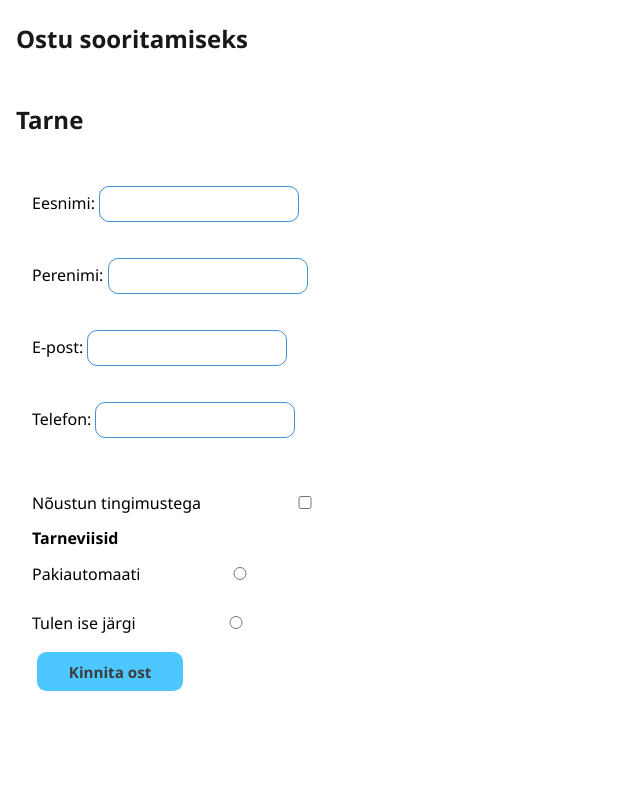
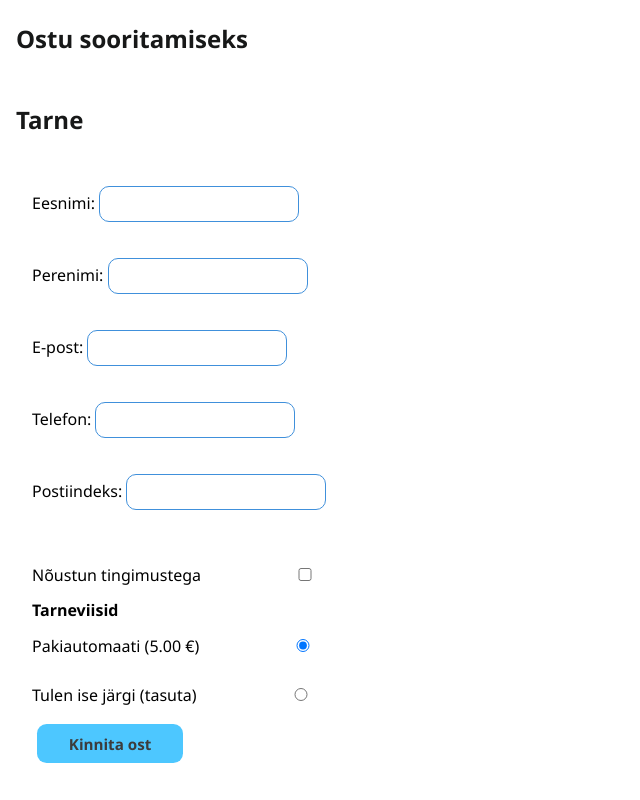
Before and after one commit to MedvedEE/VLE_JS, a plain HTML site: page index.html in a window 1280 px wide. Shown: the part 754-1554 px from the top of the page, without its empty margins (0-640 px from the left). Before the commit the page ends 1482 px from the top, so only its background shows below. Drawn offline with Linux system fonts and the light colour scheme.

Commit message:
Updating VLE

```diff
--- a/index.html
+++ b/index.html
@@ -10,8 +10,8 @@
     <link rel="stylesheet" href="styles.css">
 </head>
 
+<body>
 
-<body>
     <main class="container">
         <!----------------Ostukorv--------------------->
         <section class="section">
@@ -34,7 +34,6 @@
                 </div>
             </div>
 
-
             <h2 class="ostukorv">Ostukorv</h2>
             <div class="korv"></div>
         </section>
@@ -42,7 +41,6 @@
         <!----------------Taimer--------------------->
         <section class="section">
             <h2>Ostu sooritamiseks <span id="time"></span> </h2>
-
         </section>
 
         <!----------------Tarne vorm--------------------->
@@ -51,22 +49,28 @@
             <form action="" method="GET" id="form">
                 <div class="form-control">
                     <label for="eesnimi">Eesnimi:
-                        <input type="text" id="eesnimi">
+                        <input type="text" id="eesnimi" name="eesnimi">
                     </label>
                     <br>
                     <label for="perenimi">Perenimi:
-                        <input type="text" id="perenimi">
+                        <input type="text" id="perenimi" name="perenimi">
                     </label>
                 </div>
                 <div class="form-control">
                     <label for="epost">E-post:
-                        <input type="email" id="epost">
+                        <input type="email" id="epost" name="epost">
                     </label>
                 </div>
 
                 <div class="form-control">
                     <label for="telefon">Telefon:
-                        <input type="text" id="telefon">
+                        <input type="text" id="telefon" name="telefon">
+                    </label>
+                </div>
+                <!-- minu kood: postiindeks -->
+                <div class="form-control">
+                    <label for="postiindeks">Postiindeks:
+                        <input type="text" id="postiindeks">
                     </label>
                 </div>
                 <br>
@@ -76,17 +80,21 @@
                 </div>
 
                 <div class="form-control">
-                    <h4> Tarneviisid</h4>
-                    <label for="tarne1">Pakiautomaati<input type="radio" id="tarne1"></label>
+                    <h4>Tarneviisid</h4>
+                    <label for="tarne1">Pakiautomaati (5.00 €)
+                        <input type="radio" id="tarne1" name="tarneviis" value="5" checked>
+                    </label>
                     <br>
-                    <label for="tarne2">Tulen ise järgi<input type="radio" id="tarne2"></label>
+                    <label for="tarne2">Tulen ise järgi (tasuta)
+                        <input type="radio" id="tarne2" name="tarneviis" value="0">
+                    </label>
                 </div>
 
-                <div id="tehing"> <button id="btnsubmit">Kinnita ost</button>
 
+                <div id="tehing">
+                    <button id="btnsubmit">Kinnita ost</button>
                 </div>
-                <div id="errorMessage">
-                </div>
+                <div id="errorMessage"></div>
 
             </form>
         </section>
--- a/skript.js
+++ b/skript.js
@@ -260,6 +260,7 @@ form.addEventListener("submit", (e) => {
     }
 
     if (errors.length > 0) {
+        e.preventDefault();
         errorMessage.innerHTML = errors.join(', ');
     } else {
         errorMessage.innerHTML = "";
```
